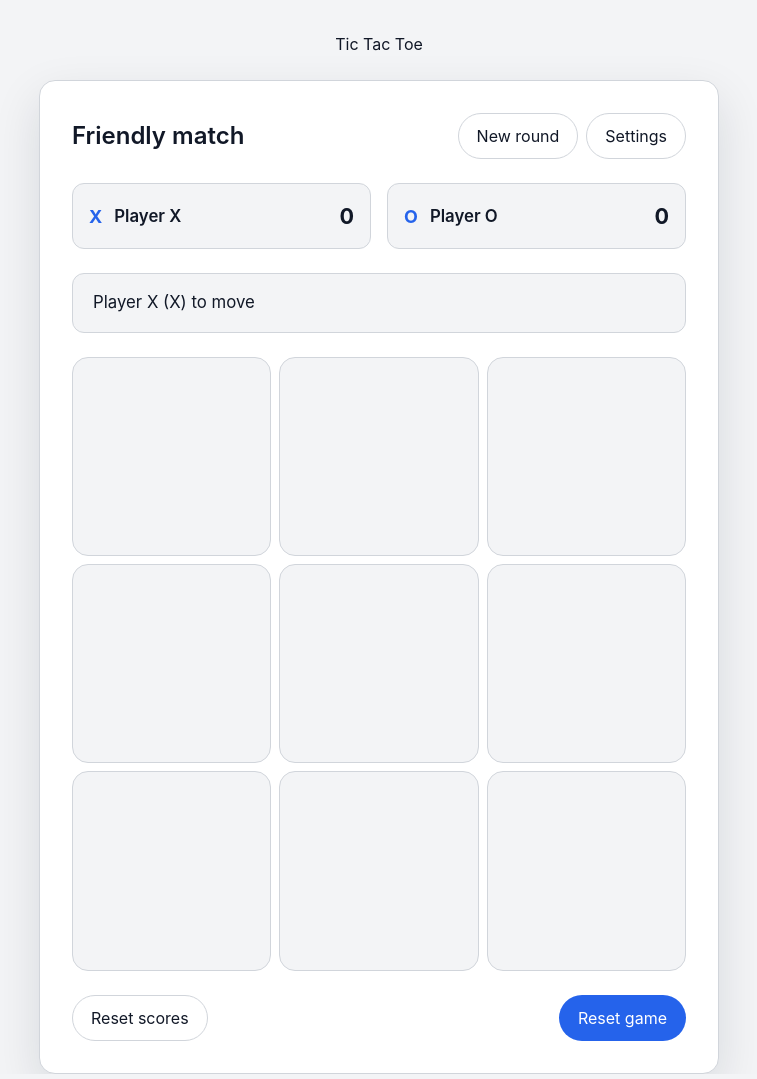
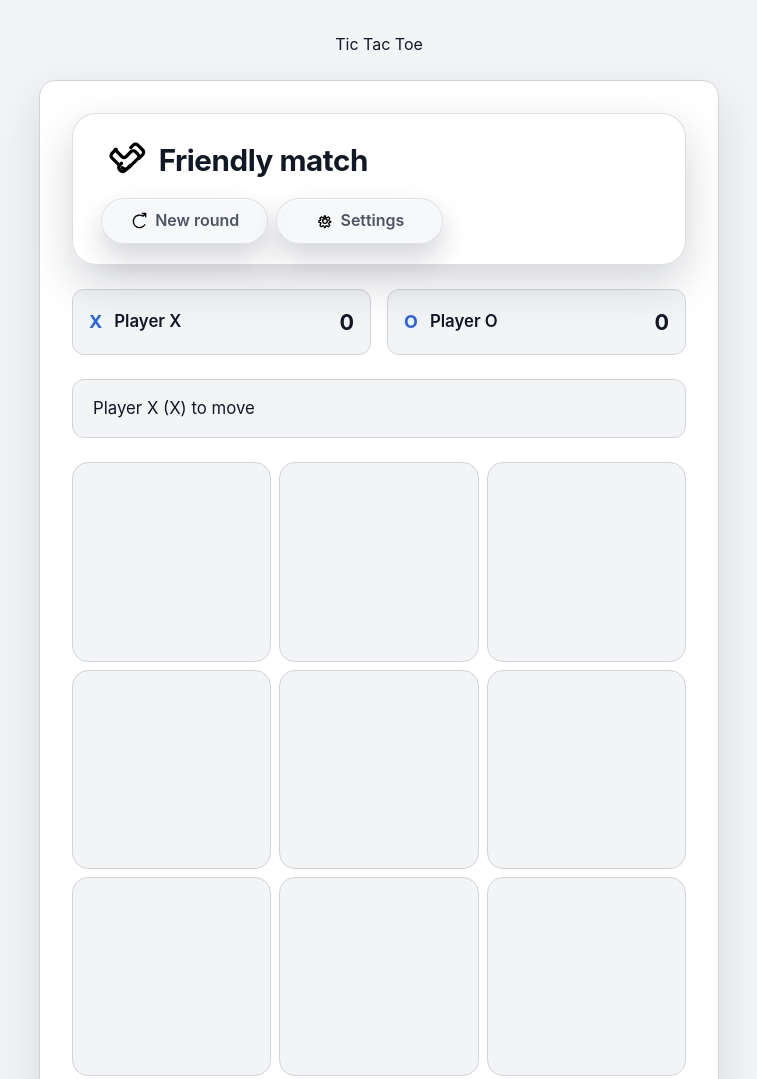
Before and after one commit to Alex-Unnippillil/tictactoe, a website with bundled scripts: page site/index.html in a window 1280 px wide. Shown: the top 1079 px of the page, without its empty margins (261-1018 px from the left). Built offline with nearby package versions, Linux system fonts and the light colour scheme.

Commit message:
feat(ui): restyle toolbar and glass buttons

```diff
--- a/site/css/style.css
+++ b/site/css/style.css
@@ -55,6 +55,14 @@ select {
   --text: #111827;
   --text-secondary: #4b5563;
   --danger: #dc2626;
+  --space-3xs: clamp(0.2rem, 0.3vw, 0.35rem);
+  --space-2xs: clamp(0.35rem, 0.45vw, 0.55rem);
+  --space-xs: clamp(0.55rem, 0.6vw, 0.75rem);
+  --space-sm: clamp(0.75rem, 0.9vw, 1.1rem);
+  --space-md: clamp(1rem, 1.2vw, 1.5rem);
+  --glass-overlay: rgba(255, 255, 255, 0.72);
+  --glass-overlay-muted: rgba(249, 250, 251, 0.6);
+  --glass-border: rgba(17, 24, 39, 0.14);
 }
 
 @media (prefers-color-scheme: dark) {
@@ -67,6 +75,9 @@ select {
     --accent-dark: #2563eb;
     --text: #f9fafb;
     --text-secondary: #d1d5db;
+    --glass-overlay: rgba(17, 24, 39, 0.72);
+    --glass-overlay-muted: rgba(31, 41, 55, 0.6);
+    --glass-border: rgba(249, 250, 251, 0.16);
   }
 }
 
@@ -167,25 +178,74 @@ button:focus-visible {
 }
 
 .button {
-  background: var(--accent);
-  color: #ffffff;
+  --button-bg: var(--glass-overlay);
+  --button-bg: color-mix(in srgb, var(--surface) 75%, transparent);
+  --button-border: var(--glass-border);
+  --button-border: color-mix(in srgb, var(--surface-strong) 16%, transparent);
+  --button-shadow-outer: 0 14px 28px rgba(15, 23, 42, 0.18);
+  --button-shadow-inner: inset 0 1px 0 rgba(255, 255, 255, 0.35);
+  --button-shadow-inner-strong: inset 0 0 0 1px rgba(255, 255, 255, 0.1);
+  display: inline-flex;
+  align-items: center;
+  justify-content: center;
+  gap: var(--space-2xs);
+  padding: clamp(0.55rem, 0.5vw + 0.45rem, 0.75rem)
+    clamp(1rem, 1vw + 0.85rem, 1.5rem);
+  background: var(--button-bg);
+  color: var(--text);
+  border-radius: 999px;
+  border: 1px solid var(--button-border);
+  box-shadow: var(--button-shadow-inner), var(--button-shadow-inner-strong),
+    var(--button-shadow-outer);
+  backdrop-filter: blur(18px);
+  -webkit-backdrop-filter: blur(18px);
+  font-weight: 600;
+}
+
+.button--ghost {
+  --button-bg: var(--glass-overlay-muted);
+  --button-bg: color-mix(in srgb, var(--surface-muted) 65%, transparent);
+  --button-border: var(--glass-border);
+  --button-border: color-mix(in srgb, var(--surface-strong) 10%, transparent);
+  color: var(--text-secondary);
 }
 
 .button:hover {
-  background: var(--accent-dark);
-  transform: translateY(-1px);
+  transform: translateY(-2px);
+  box-shadow: inset 0 1px 0 rgba(255, 255, 255, 0.4),
+    inset 0 0 0 1px rgba(255, 255, 255, 0.14),
+    0 18px 38px rgba(15, 23, 42, 0.2);
 }
 
-.button--ghost {
-  background: transparent;
-  border-color: var(--border);
-  color: var(--text);
+.button:active {
+  transform: translateY(0);
+  box-shadow: inset 0 2px 6px rgba(15, 23, 42, 0.25),
+    inset 0 0 0 1px rgba(255, 255, 255, 0.12),
+    0 8px 20px rgba(15, 23, 42, 0.22);
 }
 
-.button--ghost:hover {
-  background: rgba(37, 99, 235, 0.12);
-  border-color: var(--accent);
-  color: var(--accent-dark);
+.button:focus-visible {
+  outline: 3px solid rgba(37, 99, 235, 0.45);
+  outline: 3px solid color-mix(in srgb, var(--accent) 60%, transparent);
+  outline-offset: 3px;
+}
+
+.button__icon {
+  display: inline-flex;
+  align-items: center;
+  justify-content: center;
+  width: 1.25em;
+  height: 1.25em;
+}
+
+.button__icon img {
+  display: block;
+  width: 100%;
+  height: 100%;
+}
+
+.button__label {
+  line-height: 1.1;
 }
 
 .app-shell {
@@ -201,23 +261,81 @@ button:focus-visible {
 }
 
 .toolbar {
+  --toolbar-stack-gap: var(--space-xs);
+  position: relative;
   display: flex;
   align-items: center;
   justify-content: space-between;
-  gap: 12px;
+  gap: var(--space-sm);
   flex-wrap: wrap;
+  padding: clamp(0.85rem, 0.8vw + 0.65rem, 1.25rem)
+    clamp(1.1rem, 1.2vw + 0.8rem, 2rem);
+  border-radius: 24px;
+  background: var(--glass-overlay);
+  background: color-mix(in srgb, var(--surface) 78%, transparent);
+  border: 1px solid var(--glass-border);
+  border: 1px solid color-mix(in srgb, var(--surface-strong) 14%, transparent);
+  box-shadow: inset 0 1px 0 rgba(255, 255, 255, 0.4),
+    inset 0 -1px 0 rgba(255, 255, 255, 0.12),
+    0 18px 44px rgba(15, 23, 42, 0.18);
+  backdrop-filter: blur(20px);
+  -webkit-backdrop-filter: blur(20px);
 }
 
 .toolbar__title {
-  font-size: clamp(1.25rem, 2vw + 1rem, 1.5rem);
-  font-weight: 600;
-  margin: 0;
+  display: inline-flex;
+  align-items: center;
+  gap: var(--space-2xs);
+  font-size: clamp(1.1rem, 2vw + 1rem, 1.85rem);
+  font-weight: 700;
+  color: var(--text);
+  letter-spacing: -0.015em;
+}
+
+.toolbar__title-label {
+  display: inline-block;
+}
+
+.toolbar__title-icon {
+  width: 1.75em;
+  height: 1.75em;
+  display: inline-flex;
+  align-items: center;
+  justify-content: center;
+}
+
+.toolbar__title-icon img {
+  width: 100%;
+  height: 100%;
 }
 
 .toolbar__actions {
   display: flex;
-  gap: 8px;
+  gap: var(--space-xs);
   flex-wrap: wrap;
+  justify-content: flex-end;
+}
+
+.toolbar__actions .button {
+  min-width: clamp(8rem, 8vw + 4rem, 11rem);
+}
+
+@media (max-width: 640px) {
+  .toolbar {
+    flex-direction: column;
+    align-items: stretch;
+    gap: var(--toolbar-stack-gap);
+  }
+
+  .toolbar__actions {
+    width: 100%;
+    justify-content: stretch;
+    gap: var(--toolbar-stack-gap);
+  }
+
+  .toolbar__actions .button {
+    width: 100%;
+  }
 }
 
 .scoreboard {
--- a/site/index.html
+++ b/site/index.html
@@ -10,13 +10,24 @@
     <h1>Tic Tac Toe</h1>
     <main class="app-shell" role="application" aria-label="Tic Tac Toe">
       <header class="toolbar">
-        <p class="toolbar__title">Friendly match</p>
+        <p class="toolbar__title">
+          <span class="toolbar__title-icon" aria-hidden="true">
+            <img src="assets/icon-handshake.svg" alt="" />
+          </span>
+          <span class="toolbar__title-label">Friendly match</span>
+        </p>
         <div class="toolbar__actions">
           <button type="button" id="newRoundButton" class="button button--ghost">
-            New round
+            <span class="button__icon" aria-hidden="true">
+              <img src="assets/icon-refresh.svg" alt="" />
+            </span>
+            <span class="button__label">New round</span>
           </button>
           <button type="button" id="settingsButton" class="button button--ghost">
-            Settings
+            <span class="button__icon" aria-hidden="true">
+              <img src="assets/icon-settings.svg" alt="" />
+            </span>
+            <span class="button__label">Settings</span>
           </button>
         </div>
       </header>
```
Also changed, not shown: site/assets/icon-handshake.svg (added), site/assets/icon-refresh.svg (added), site/assets/icon-settings.svg (added).
